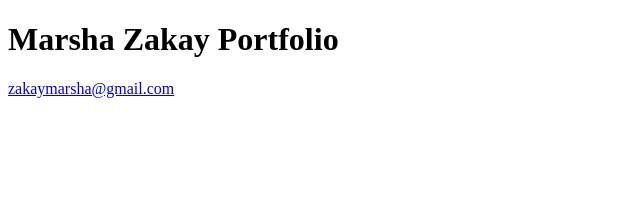
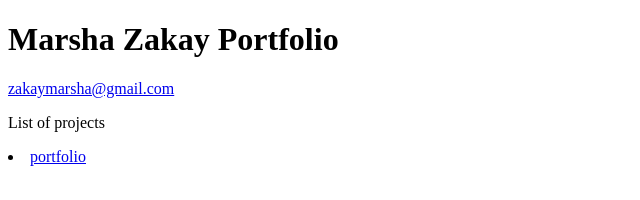
Before and after one commit to marshazakay/Portfolio, a plain HTML site: page index.html in a window 1280 px wide. Shown: the whole page, without its empty margins (0-640 px from the left). Drawn offline with Linux system fonts and the light colour scheme.

Commit message:
Update index.html

```diff
--- a/index.html
+++ b/index.html
@@ -7,5 +7,7 @@
 <body>
     <h1> Marsha Zakay Portfolio </h1>
     <a href = "mailto: zakaymarsha@gmail.com"> zakaymarsha@gmail.com</a>
+    <p>List of projects</p>
+    <li><a href="https://github.com/marshazakay/Portfolio">portfolio</a></li>
 </body>
 </html>
```
